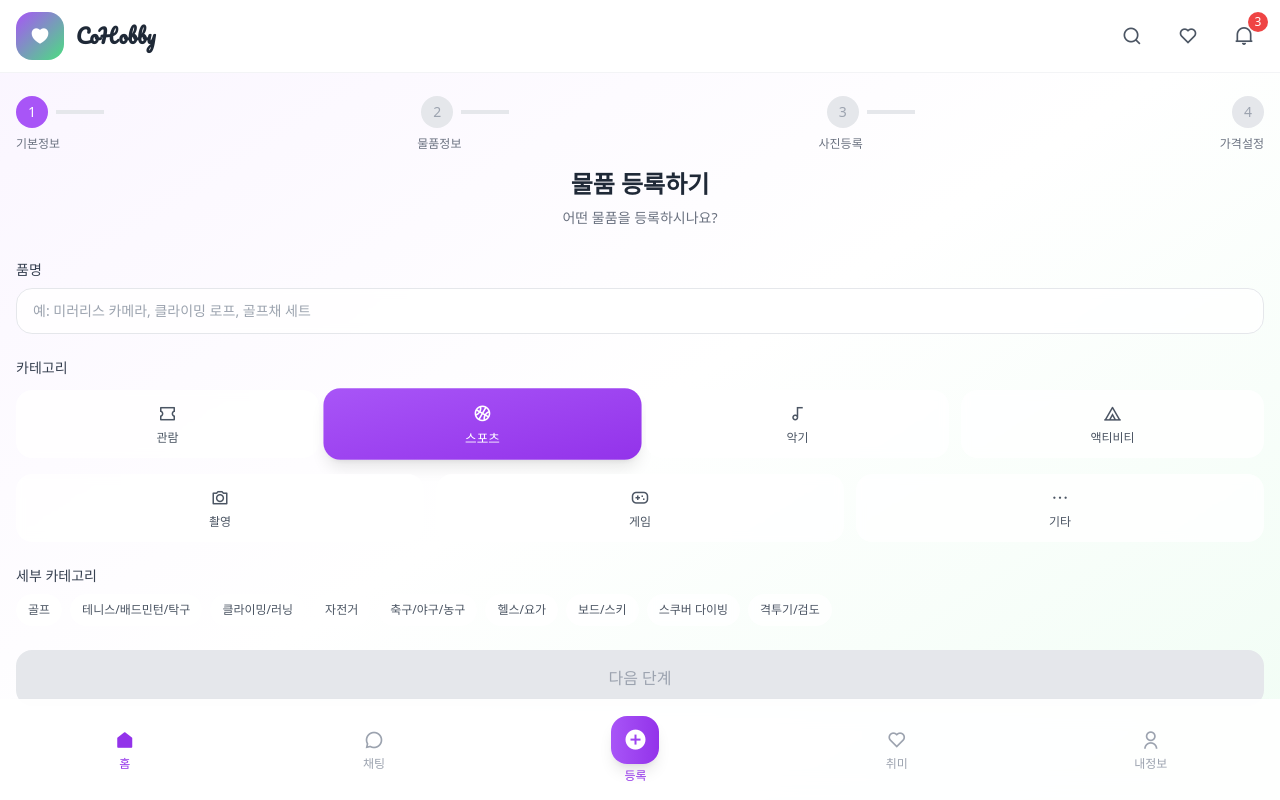
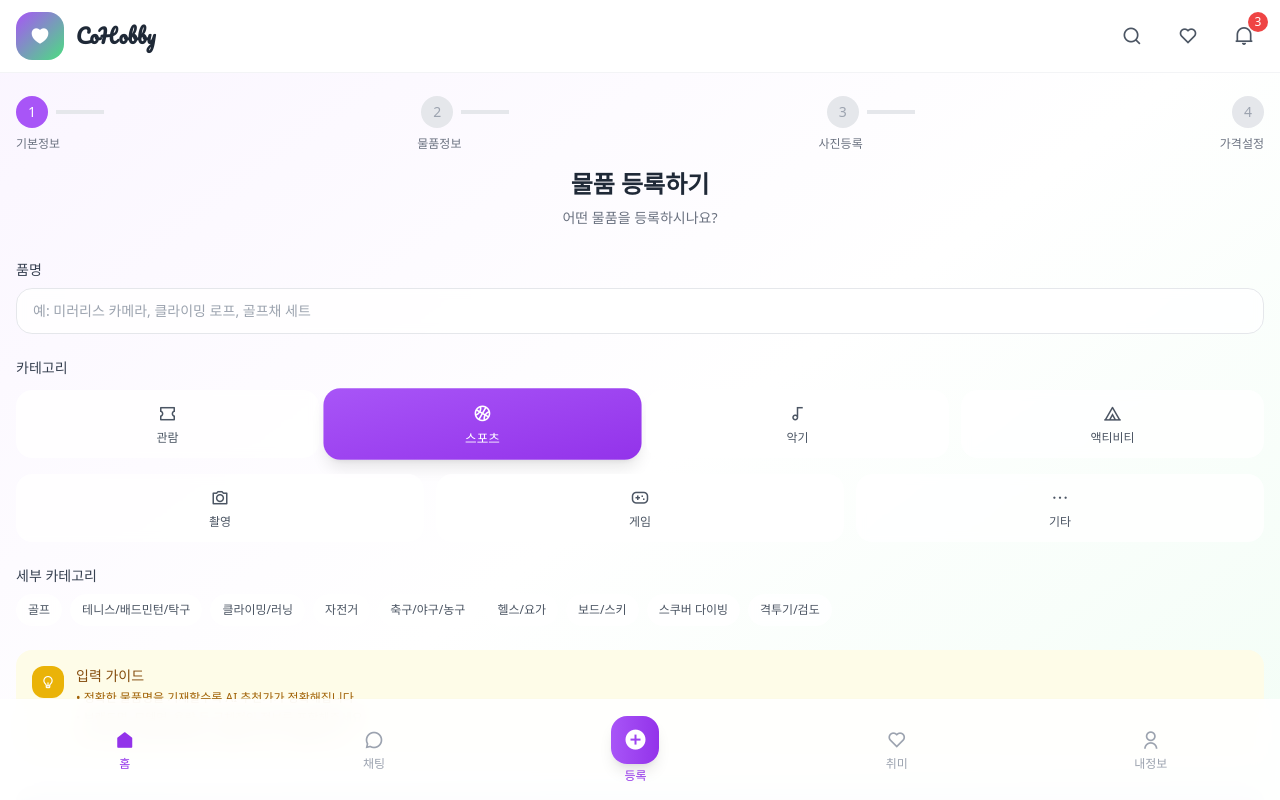
Before and after one commit to capstone-cohobby/cohobby-front, a Next.js app: page /posts/new in a window 1280 px wide. Shown: the top 800 px of the page. Built offline with nearby package versions, Linux system fonts and the light colour scheme; no server answers; sample sign-in values are in the browser's storage.

Commit message:
add: 입력가이드와 참고자료 추가

```diff
--- a/components/post-register/Step1BasicInfo.tsx
+++ b/components/post-register/Step1BasicInfo.tsx
@@ -117,6 +117,25 @@ export default function Step1BasicInfo({ formData, onInputChange, onNext }: Step
         </div>
       </div>
 
+      {/* 가이드 카드 */}
+      <div className="bg-yellow-50 p-4 rounded-2xl">
+        <div className="flex items-start gap-3">
+          <div className="w-8 h-8 bg-yellow-500 rounded-xl flex items-center justify-center flex-shrink-0">
+            <i className="ri-lightbulb-line text-white text-sm"></i>
+          </div>
+          <div>
+            <h3 className="font-medium text-yellow-800 text-sm mb-1">
+              입력 가이드
+            </h3>
+            <ul className="text-xs text-yellow-700 space-y-1">
+              <li>• 정확한 물품명을 기재할수록 AI 추천가가 정확해집니다</li>
+              <li>• 브랜드명, 모델명, 용량 등 구체적인 정보를 포함해주세요</li>
+              <li>• 예: "Sony A7III 미러리스 카메라" (O) / "카메라" (X)</li>
+            </ul>
+          </div>
+        </div>
+      </div>
+
       <button
         onClick={onNext}
         disabled={!formData.goods}
```
